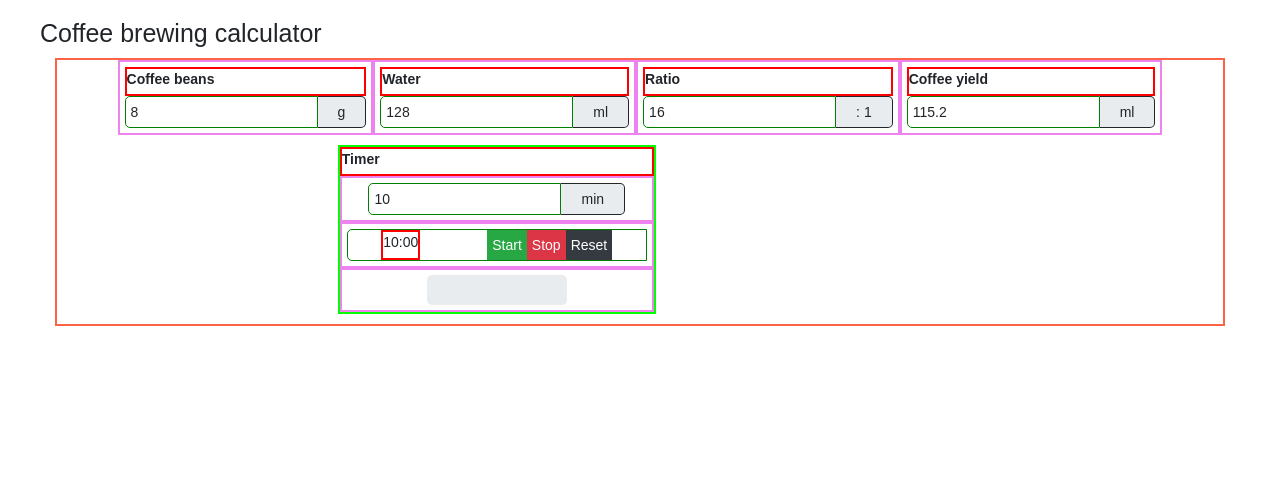
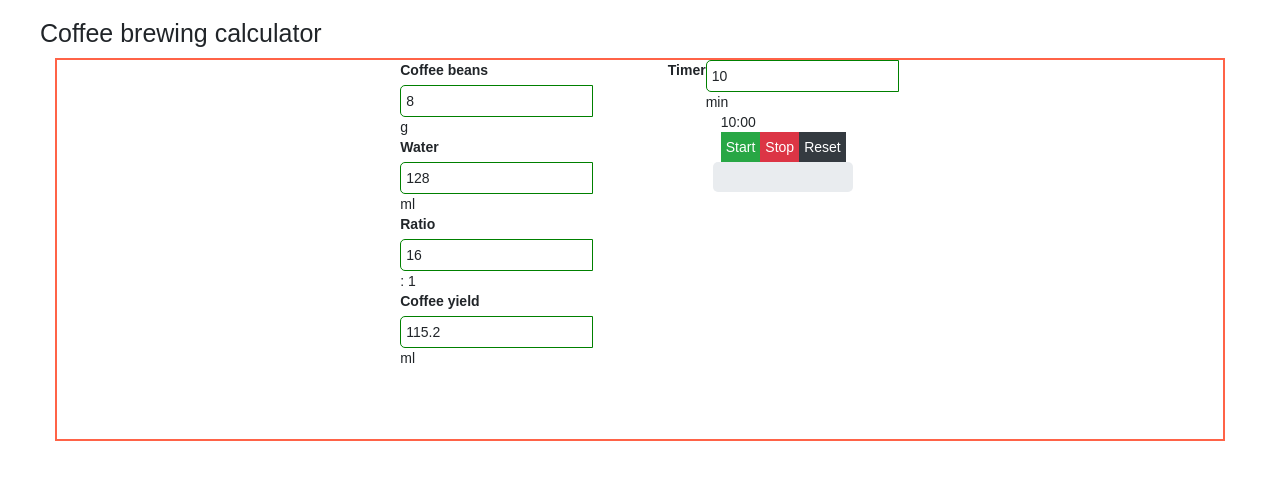
Before and after one commit to kodosa7/coffee-brewing-calculator, a React (Vite) app: page / in a window 1280 px wide. Shown: the top 480 px of the page. Built offline with nearby package versions, Linux system fonts and the light colour scheme.

Commit message:
Redoing styles

```diff
--- a/src/components/Calculator.jsx
+++ b/src/components/Calculator.jsx
@@ -44,7 +44,7 @@ const Calculator = () => {
     };
 
     return (
-        <div className="inputFieldWrapper">
+        <div className="">
             <CoffeeBeans
                 onChange={ calculateCoffeeBeans }
                 value={ coffeeBeans }
--- a/src/components/Fields/CoffeeBeans.jsx
+++ b/src/components/Fields/CoffeeBeans.jsx
@@ -2,7 +2,7 @@ import InputField from "./InputField/InputField";
 
 const CoffeeBeans = (props) => {
     return (
-        <div className="inputField">
+        <div className="input">
             <InputField
                 fieldName="Coffee beans"
                 fieldUnit="g"
--- a/src/components/Fields/CoffeeYield.jsx
+++ b/src/components/Fields/CoffeeYield.jsx
@@ -2,7 +2,7 @@ import InputField from "./InputField/InputField";
 
 const CoffeeYield = (props) => {
     return (
-        <div className="inputField">
+        <div className="input">
             <InputField
                 fieldName="Coffee yield"
                 fieldUnit="ml"
--- a/src/components/Fields/InputField/InputField.jsx
+++ b/src/components/Fields/InputField/InputField.jsx
@@ -8,11 +8,11 @@ const InputField = (props) => {
     };
 
     return (
-        <div className="inputField__around">
-            <div className="inputField__label">
+        <div className="">
+            <div className="">
                 <label htmlFor="field">{ fieldName }</label>
             </div>
-            <div className="inputField__field">
+            <div className="">
                 <input
                     type="number"
                     id="field"
@@ -21,7 +21,7 @@ const InputField = (props) => {
                     value={ props.value }
                     onChange={ handleInputValue }
                 />
-                <div className="inputField__unit">
+                <div className="">
                     { fieldUnit }
                 </div>
             </div>
--- a/src/components/Fields/Ratio.jsx
+++ b/src/components/Fields/Ratio.jsx
@@ -2,7 +2,7 @@ import InputField from "./InputField/InputField";
 
 const Ratio = (props) => {
     return (
-        <div className="inputField">
+        <div className="input">
             <InputField
                 fieldName="Ratio"
                 fieldUnit=":&nbsp;1"
--- a/src/components/Fields/Water.jsx
+++ b/src/components/Fields/Water.jsx
@@ -2,7 +2,7 @@ import InputField from "./InputField/InputField";
 
 const Water = (props) => {
     return (
-        <div className="inputField">
+        <div className="input">
             <InputField
                 fieldName="Water"
                 fieldUnit="ml"
--- a/src/components/Timer.jsx
+++ b/src/components/Timer.jsx
@@ -48,12 +48,12 @@ const Timer = () => {
     };
 
     return (
-        <div className="timer__wrapper">
-                <div className="inputField__label">
+        <div className="">
+            <div className="input">
+                <div className="">
                     <label htmlFor="field">Timer</label>
                 </div>
-            <div className="inputField">
-                <div className="inputField__field">
+                <div className="">
                     <input
                         type="number"
                         id="timer"
@@ -63,21 +63,21 @@ const Timer = () => {
                         value={ countdown }
                         onChange={ handleCountdown }
                     />
-                    <div className="inputField__unit">
+                    <div className="">
                         min
                     </div>
                 </div>
             </div>
-            <div className="inputField">
-                <div className="time_buttons__wrapper">
+            <div className="timer">
+                <div className="">
 
-                    <div className="time__wrapper">
+                    <div className="">
                         {
                             `${String(Math.floor(time / 60))}:${String(Math.floor(time % 60)).padStart(2, '0')}`
                         }
                     </div>
 
-                    <div className="buttons__wrapper">
+                    <div className="">
                         <button
                             className="start"
                             onClick={ handleStartButton }
@@ -99,7 +99,7 @@ const Timer = () => {
                     </div>
                 </div>
             </div>
-            <div className="inputField">
+            <div className="progressbar">
                 <progress
                     id="progress-bar"
                     min="0"
--- a/src/index.css
+++ b/src/index.css
@@ -27,50 +27,24 @@ input {
     grid-template-rows: 0.2fr 0.2fr;
     gap: 1rem 1rem;
     grid-template-areas:
-      "inputField inputField inputField inputField"
-      "timer timer timer .";
+      "input input input input"
+      "input timer timer progressbar";
     border: 2px solid tomato;
 }
 
-.inputFieldWrapper {
-    grid-area: inputField;
+.input {
+    grid-area: input;
     display: flex;
 }
 
-.inputField {
+.timer {
+    grid-area: timer;
     display: flex;
-    flex-direction: column;
-    /* justify-content: flex-end; */
-    padding: .5rem;
-    border: 2px solid violet;
 }
 
-/* .inputField__around {
-    border: 2px solid red;
-} */
-
-.inputField__label {
-    border: 2px solid red;
-}
-
-.inputField__field {
+.progressbar {
+    grid-area: progressbar;
     display: flex;
-    flex-direction: row;
-}
-
-.inputField__unit {
-    display: flex;
-    align-items: center;
-    padding: 0 2rem;
-    background-color: #e9ecef;
-    border-top: 1px solid ;
-    border-right: 1px solid ;
-    border-bottom: 1px solid ;
-    border-radius: 0 5px 5px 0;
-}
-
-.progress__wrapper {
-    grid-area: progressbar;
 }
 
 progress[value] {
@@ -89,37 +63,6 @@ progress[value]::-webkit-progress-bar {
 
 progress::-moz-progress-bar { background: #007bff; }
 progress::-webkit-progress-value { background: #007bff; }
-
-.timer__wrapper {
-    grid-area: timer;
-    /* display: flex; */
-    /* align-items: end; */
-    /* justify-content: left; */
-    border: 2px solid lime;
-}
-
-.time_buttons__wrapper {
-    grid-area: timer;
-    display: flex;
-    /* align-items: center; */
-    /* justify-content: right; */
-    border: 1px solid green;
-    border-radius: 5px 0 0 5px;
-    width: 300px;
-}
-
-.time__wrapper {
-    border: 2px solid red;
-    /* display: flex; */
-    /* align-items: center; */
-    /* justify-content: left; */
-}
-
-.buttons__wrapper {
-    /* display: flex; */
-    /* align-items: center; */
-    /* justify-content: right; */
-}
 
 button {
     border: 0;
```
